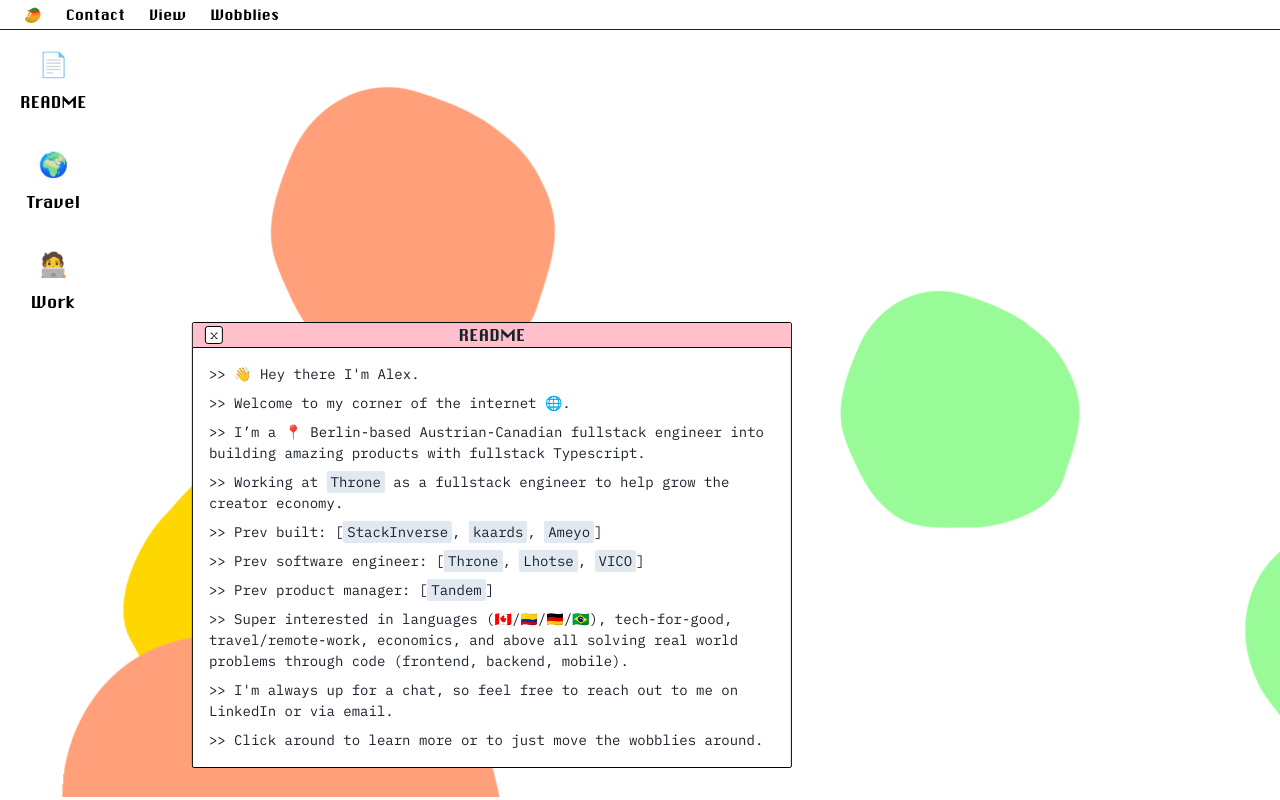
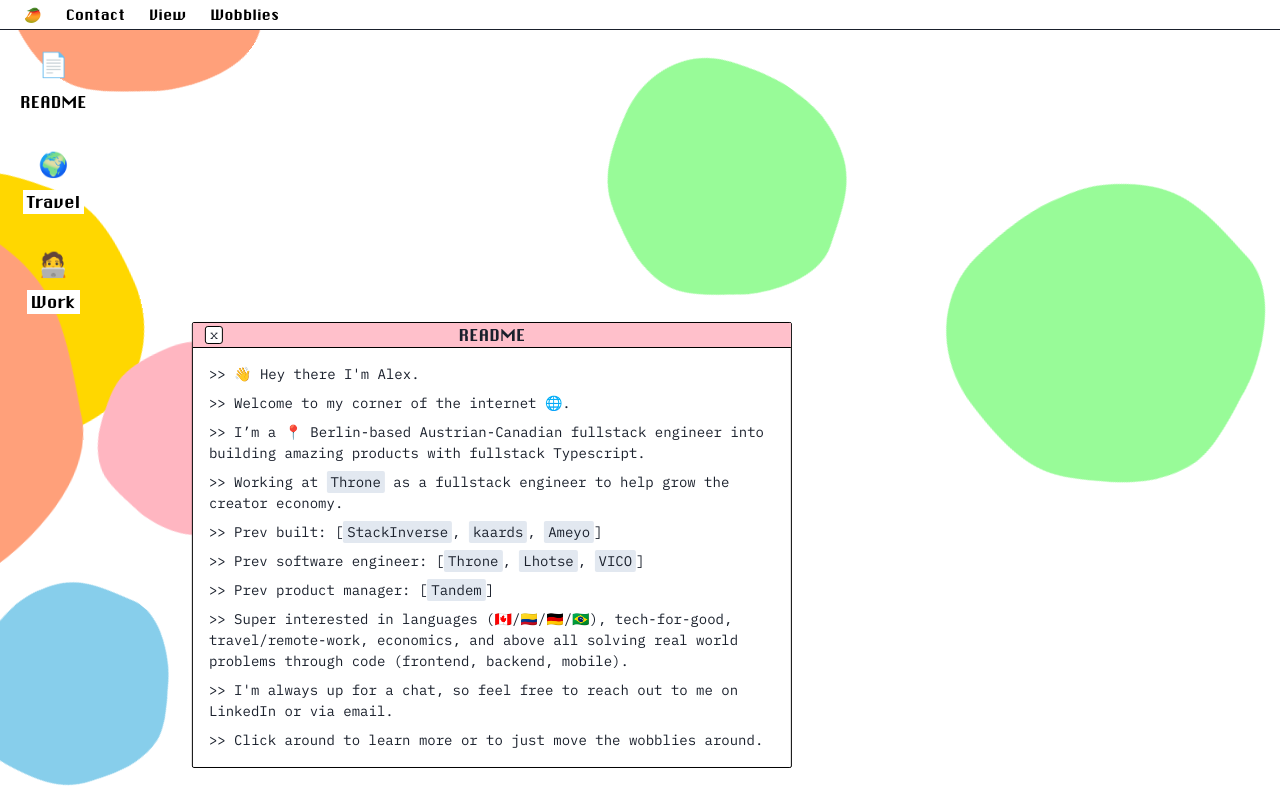
Before and after one commit to AlexCyphus/alexcyphus, a Next.js app: page / in a window 1280 px wide. Built offline with nearby package versions, Linux system fonts and the light colour scheme.

Commit message:
fix: small issues

```diff
--- a/app/_components/Wobblies/Wobblie.tsx
+++ b/app/_components/Wobblies/Wobblie.tsx
@@ -15,13 +15,10 @@
 const Wobblie: React.FC<IWobblie> = ({ color, id, height, animation }) => {
   const { changeWobblieColor } = useWobblies();
 
-  const defaultPosition =
-    typeof window === "undefined"
-      ? { x: 0, y: 0 }
-      : {
-          x: Math.floor(Math.random() * window.innerWidth),
-          y: Math.floor(Math.random() * window.innerHeight),
-        };
+  const defaultPosition = {
+    x: Math.floor(Math.random() * window.innerWidth - height),
+    y: Math.floor(Math.random() * window.innerHeight - height),
+  };
 
   return (
     <Draggable
--- a/app/layout.tsx
+++ b/app/layout.tsx
@@ -3,7 +3,7 @@
 import "./globals.css";
 
 export const metadata: Metadata = {
-  title: "alexcyph.us",
+  title: "Alex's Corner of the Internet",
   description: "🌐 Welcome to my corner of the internet",
   icons: {
     icon: "/favicon.ico",
```
